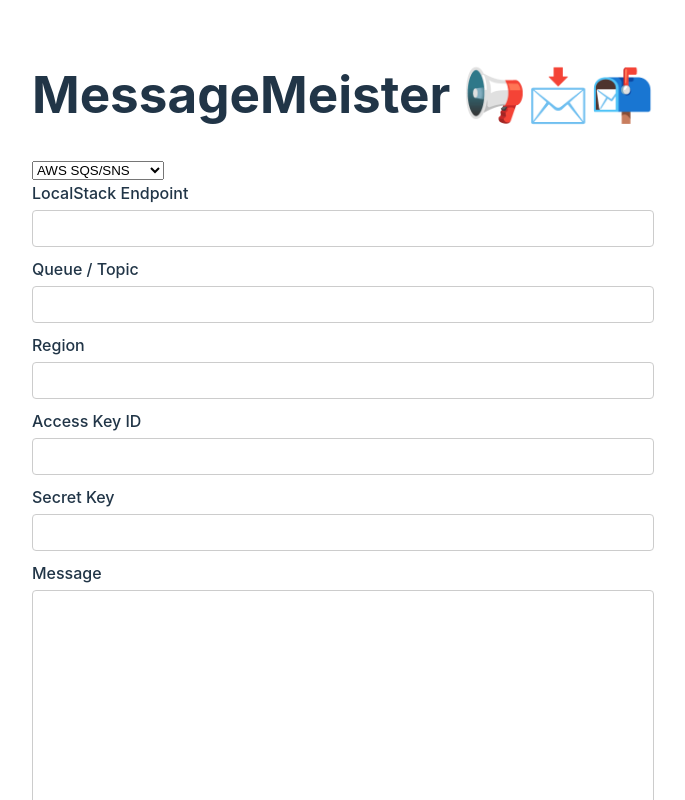
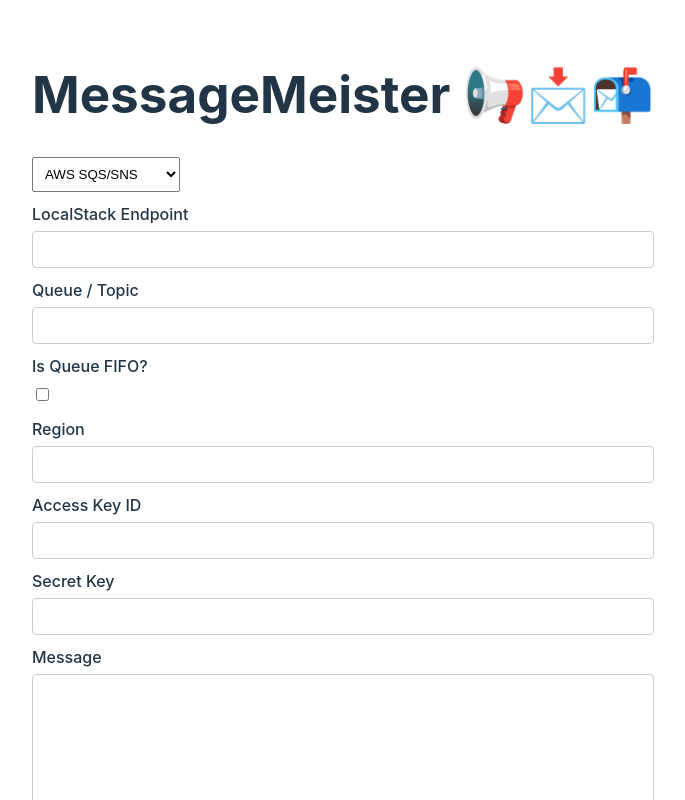
Before and after one commit to sfitz42/message-meister, a React (Vite) app: page / in a window 1280 px wide. Shown: the top 800 px of the page, without its empty margins (297-982 px from the left). Built offline with nearby package versions, Linux system fonts and the light colour scheme.

Commit message:
Add AWS FIFO Options (#2)
* Add groupId and deduplicationId for AWS

* Add FIFO checkbox

* Create select component

```diff
--- a/package.json
+++ b/package.json
@@ -1,6 +1,6 @@
 {
   "name": "message-meister",
-  "version": "0.1.0",
+  "version": "0.2.0",
   "type": "module",
   "scripts": {
     "dev": "vite",
--- a/src/App.tsx
+++ b/src/App.tsx
@@ -3,6 +3,7 @@
 import { Footer } from './components/Footer/Footer'
 import { AwsSender } from './forms/Aws/AwsSender'
 import { ServiceBusSender } from './forms/ServiceBus/ServiceBusSender'
+import { SelectList } from './components/SelectList/SelectList'
 
 enum MessageBroker {
   Aws = "AWS SQS/SNS",
@@ -23,10 +24,7 @@
       <h1>MessageMeister 📢📩📬</h1>
 
       <div className="card">
-        <select value={broker} onChange={handleProviderChange}>
-          <option value={MessageBroker.Aws}>{MessageBroker.Aws}</option>
-          <option value={MessageBroker.ServiceBus}>{MessageBroker.ServiceBus}</option>
-        </select>
+        <SelectList name="provider" options={Object.values(MessageBroker)} onChange={handleProviderChange} />
 
         {broker === MessageBroker.Aws && <AwsSender />}
         {broker === MessageBroker.ServiceBus && <ServiceBusSender />}
--- /dev/null
+++ b/src/components/CheckboxInput/CheckboxInput.tsx
@@ -0,0 +1,14 @@
+type CheckboxInputProps = {
+  label: string
+  name: string
+  onChange?: (event: React.ChangeEvent<HTMLInputElement>) => void
+}
+
+export function CheckboxInput({ label, name, onChange }: CheckboxInputProps) {
+  return (
+    <div className="input-group">
+      <label htmlFor={name}>{label}</label>
+      <input id={name} type="checkbox" name={name} onChange={onChange} />
+    </div>
+  )
+}
--- /dev/null
+++ b/src/components/SelectList/SelectList.css
@@ -0,0 +1,3 @@
+.input-group select {
+  padding: 8px;
+}
--- /dev/null
+++ b/src/components/SelectList/SelectList.tsx
@@ -0,0 +1,21 @@
+import './SelectList.css'
+
+type SelectListProps = {
+  name: string
+  options: string[]
+  onChange: (event: React.ChangeEvent<HTMLSelectElement>) => void
+}
+
+export function SelectList({ name, options, onChange }: SelectListProps) {
+  return (
+    <div className="input-group">
+      <select id={name} name={name} onChange={onChange}>
+        {options.map(option => (
+          <option key={option} value={option}>
+            {option}
+          </option>
+        ))}
+      </select>
+    </div>
+  )
+}
--- a/src/forms/Aws/AwsSender.tsx
+++ b/src/forms/Aws/AwsSender.tsx
@@ -5,9 +5,11 @@
 
 import { sendSnsMessage, sendSqsMessage, awsProps } from '../../utils/aws';
 import { CodeInput } from '../../components/CodeInput/CodeInput';
+import { CheckboxInput } from '../../components/CheckboxInput/CheckboxInput';
 
 export function AwsSender() {
   const [sending, setSending] = React.useState(SendStatus.Idle)
+  const [fifo, setFifo] = React.useState(false)
 
   const handleSubmit = async (event: FormEvent<HTMLFormElement>) => {
     event.preventDefault()
@@ -24,7 +26,8 @@
       accessKeyId: formData.get("accessKey") as string,
       secretKey: formData.get("secretKey") as string,
       message: formData.get("message") as string,
-      groupId: "default"
+      groupId: formData.get("groupId") as string,
+      deduplicationId: formData.get("deduplicationId") as string,
     }
 
     try {
@@ -45,14 +48,23 @@
     }, 5000)
   }
 
+  const handleFifoChange = (event: React.ChangeEvent<HTMLInputElement>) => {
+    setFifo(event.target.checked)
+  }
+
   return (
     <div className="container">
       <form onSubmit={handleSubmit} className="queue-inputs">
         <TextInput label="LocalStack Endpoint" name="localstackEndpoint" />
         <TextInput label="Queue / Topic" name="resourceUrl" />
+        <CheckboxInput label="Is Queue FIFO?" name="fifo" onChange={handleFifoChange} />
         <TextInput label="Region" name="region" />
         <TextInput label="Access Key ID" name="accessKey" />
         <TextInput label="Secret Key" name="secretKey" />
+
+        {fifo && <TextInput label="Message Group ID" name="groupId" />}
+        {fifo && <TextInput label="Deduplication ID" name="deduplicationId" />}
+
         <CodeInput label="Message" name="message" />
 
         <SendButton sending={sending} />
--- a/src/utils/aws.ts
+++ b/src/utils/aws.ts
@@ -10,7 +10,8 @@
 
 type MessageConfig = {
   resourceUrl: string
-  groupId: string
+  groupId?: string | undefined
+  deduplicationId?: string | undefined
   message: string
 }
 
@@ -29,7 +30,8 @@
   const command = new SendMessageCommand({
     QueueUrl: props.resourceUrl,
     MessageBody: props.message,
-    MessageGroupId: props.groupId
+    MessageGroupId: props.groupId,
+    MessageDeduplicationId: props.deduplicationId
   })
 
   try {
@@ -54,7 +56,8 @@
   const command = new PublishCommand({
     TopicArn: props.resourceUrl,
     Message: props.message,
-    MessageGroupId: props.groupId
+    MessageGroupId: props.groupId,
+    MessageDeduplicationId: props.deduplicationId
   })
 
   try {
```
Also changed, not shown: 1 other file (tests, documents, lock files or other folders).
